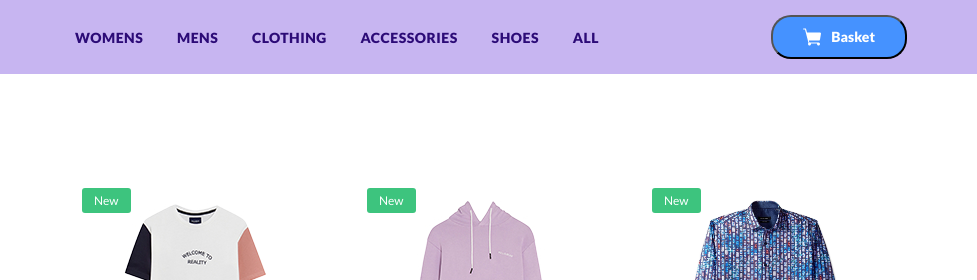
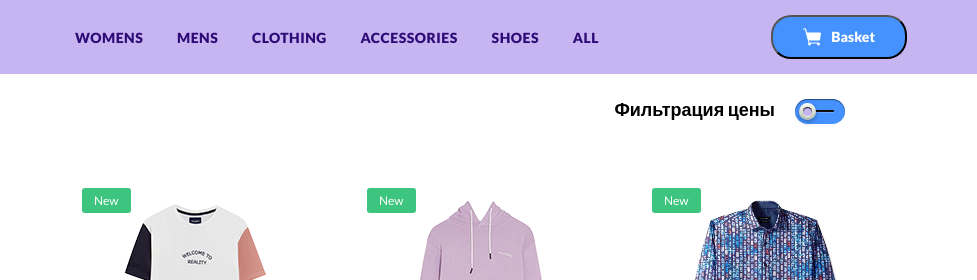
Before and after one commit to onik-fj/ProjectMarketplace, a plain HTML site: page Marketplace/index.html in a window 1280 px wide. Both pictures are taken after a click on the link "CLOTHING". Shown: the top 280 px of the page, 303-1280 px from the left. Drawn offline with Linux system fonts and the light colour scheme.

Commit message:
Add files via upload

```diff
--- a/Marketplace/css/style.css
+++ b/Marketplace/css/style.css
@@ -324,7 +324,10 @@ button {
 .text-light {
     color: #fff
 }
-
+.col-12{
+    display: flex;
+    justify-content: space-between;
+}
 .section-title {
     font-family: 'Roboto Slab',
         serif;
@@ -332,7 +335,70 @@ button {
     line-height: 30px;
     color: #262D33;
 }
+.checkbox-fiter-price{
+    display:inline-flex;
+    align-items: center;
+}
+.checkbox-fiter-price span{
+    font-size: 18px;
+    font-weight: 700;
 
+}
+.checkbox{
+    visibility: hidden;
+}
+.checkbox-group{
+    position: relative;
+    margin:23.75px 50px 20.75px 20px;
+    width: 50px;
+    height: 25px;
+    background-color: #4592FF;
+    border-radius:50px;
+    box-shadow: inset 0px 1px 1px rgba(0, 0, 0, 0.5), 0px 1px 0px rgba(255,255,255, 0.2);
+}
+.checkbox-group:after{
+    content:'';
+    position: absolute;
+    top: 11px;
+    left: 11px;
+    height: 2px;
+    width: 28px;
+    background-color: #111;
+    border-radius: 50px;
+    box-shadow: inset 0px 1px 1px rgba(0, 0, 0, 0.5), 0px 1px 0px rgba(255,255,255, 0.2);
+}
+.checkbox-label{
+    display: block;
+    width: 17px;
+    height: 17px;
+    border-radius: 50%;
+    background-color:#fff;
+    position: absolute;
+    z-index: 1;
+    top: 4px;
+    left: 4px;
+    box-shadow: 0px 2px 5px 0px rgba(0, 0, 0, 0.3);
+    background: linear-gradient(to bottom, #fcfff4 0%, #dfe5d7 40%, #b3bead 100%);
+    transition: all 0.4s ease;
+    cursor: pointer;
+}
+.checkbox-label:after{
+    content:'';
+    position: absolute;
+    top: 4px;
+    left: 4px;
+    height: 9px;
+    width: 9px;
+    background-color: rgba(199, 181, 241);
+    border-radius: 50px;
+    box-shadow: inset 0px 1px 1px rgba(0, 0, 0, 0.9), 0px 1px 0px rgba(255,255,255, 0.8);
+}
+.checkbox:checked + .checkbox-label {
+    left: 28px;
+}
+.checkbox:checked + .checkbox-label:after{
+    background-color:#27ae60;
+}
 .more {
     text-decoration: none;
     color: #262D33;
--- a/Marketplace/index.html
+++ b/Marketplace/index.html
@@ -317,6 +317,13 @@
 			<div class="row align-items-center mb-4">
 				<div class="col-12">
 					<h2 class="section-title">Category</h2>
+					<div class="checkbox-fiter-price">
+						<span class="checkbox-info">Фильтрация цены</span>
+						<div class="checkbox-group">
+							<input type="checkbox" class="checkbox" id="checkbox">
+							<label for="checkbox" class="checkbox-label"></label>
+						</div>
+					</div>
 				</div>
 				<!-- /.col-12 -->
 			</div>
--- a/Marketplace/js/main.js
+++ b/Marketplace/js/main.js
@@ -22,6 +22,7 @@ const cartTableGoods = document.querySelector('.cart-table__goods');
 const cardTableTotal = document.querySelector('.card-table__total');
 const cartCount = document.querySelector('.cart-count');
 const modalForm = document.querySelector('.modal-form');
+const checkboxSwiper = document.querySelector('.checkbox');
 
 const getGoods = async () => {
 	const result = await fetch('db/db.json');
@@ -245,7 +246,14 @@ more.addEventListener('click', function (e) {
 	getGoods().then(renderCards).then(up);
 });
 
-const filterPriceCards = (data) => data.sort((a,b)=> a.price - b.price); //Фильтрация карточек по возростанию цены товара
+const filterPriceCards = function (data) {
+	if(checkboxSwiper.checked){
+		return data.sort((a,b)=> b.price - a.price);
+	}
+	else{
+		return data.sort((a,b)=> a.price - b.price);
+	}
+}; //Фильтрация карточек по возростанию цены товара
 
 const filterCards = function (field, value) {
 	getGoods()
@@ -266,21 +274,6 @@ navigationLink.forEach(function (link) {
 		else {
 			getGoods().then(filterPriceCards).then(renderCards);
 		}
-	});
-});
-
-showAcsessories.forEach(item => {
-	item.addEventListener('click', e => {
-		e.preventDefault();
-		filterCards('category', 'Accessories');
-		up();
-	});
-});
-showClothing.forEach(item => {
-	item.addEventListener('click', e => {
-		e.preventDefault();
-		filterCards('category', 'Clothing');
-		up();
 	});
 });
 
```
